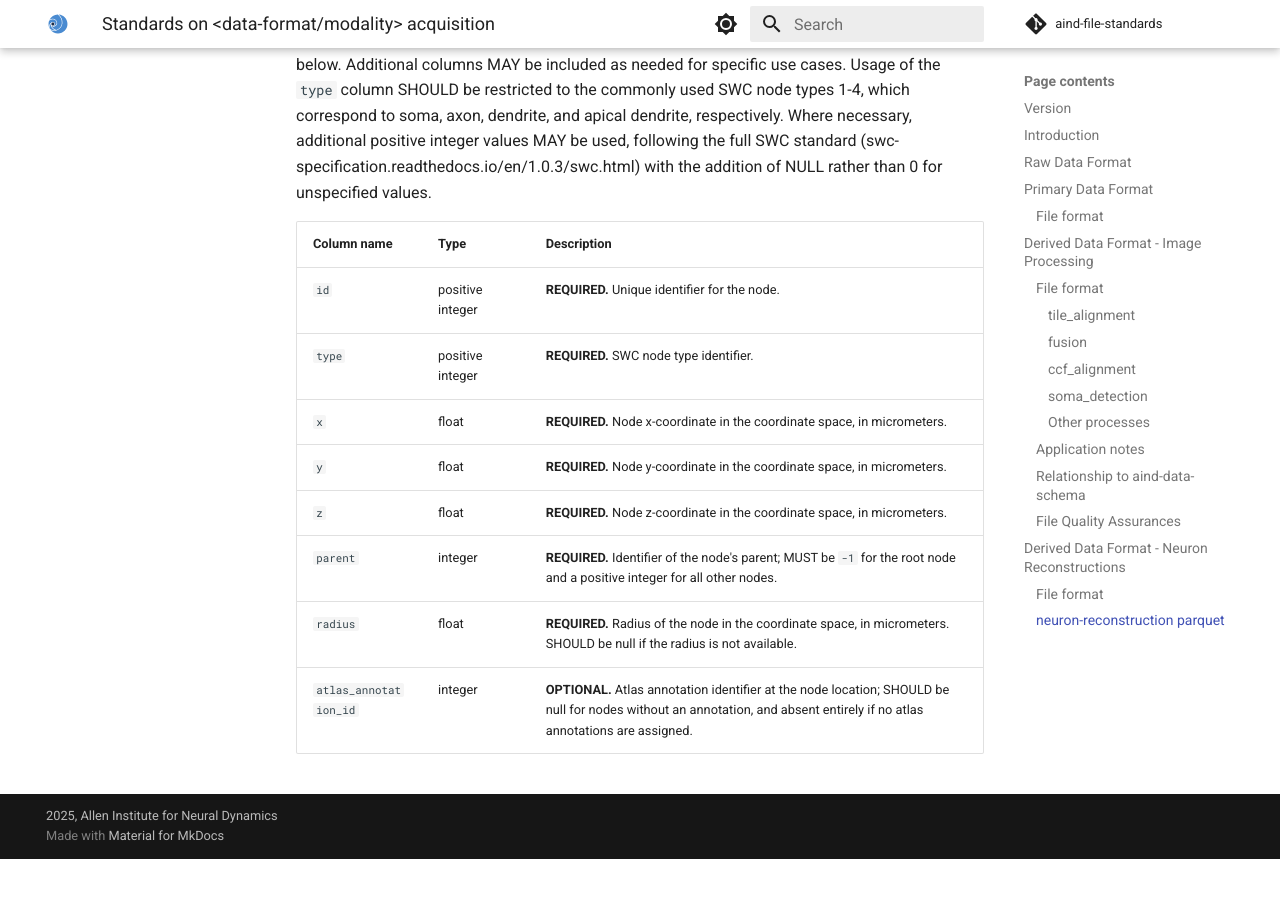
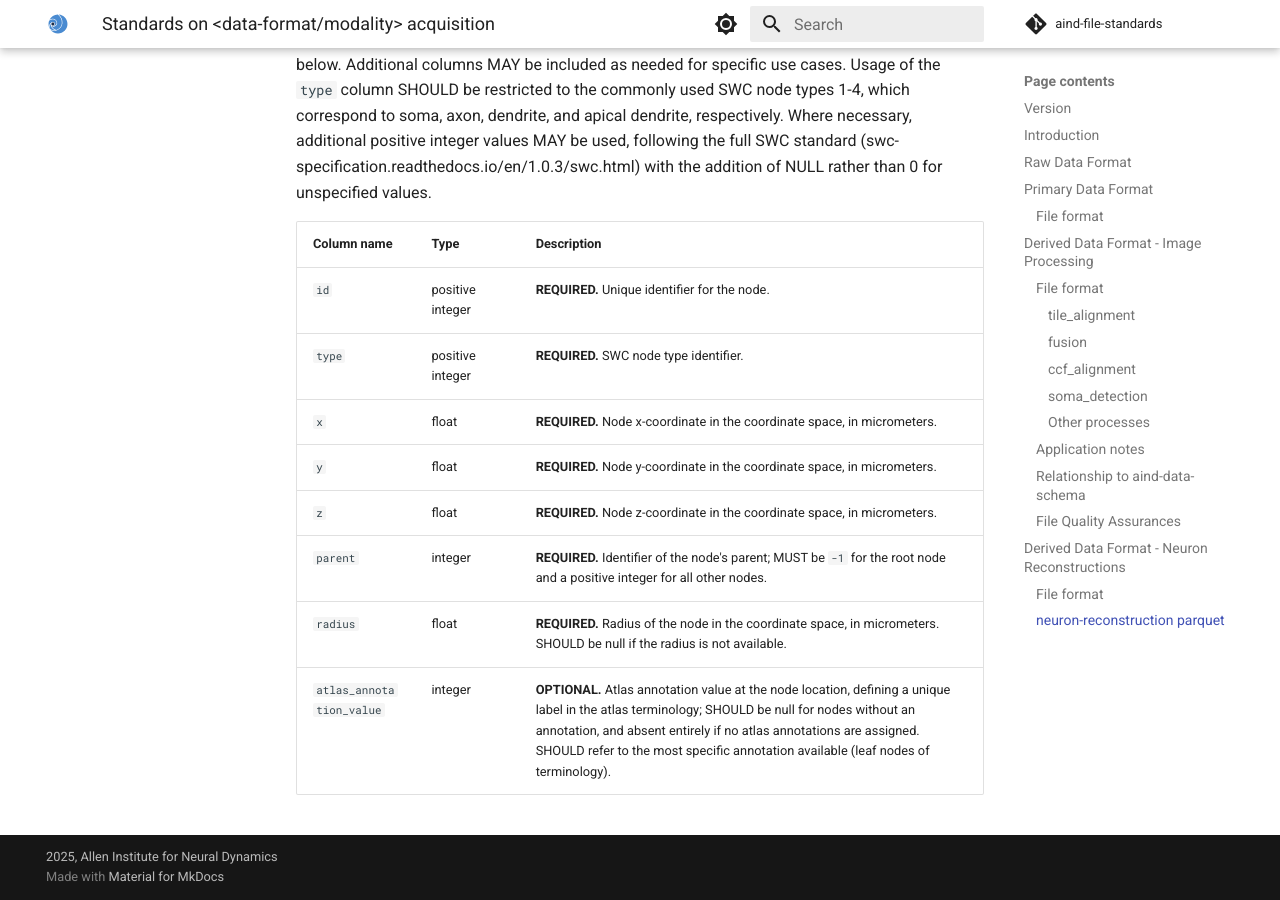
Before and after one commit to AllenNeuralDynamics/aind-file-standards, an MkDocs documentation site: the page built from docs/file_formats/exaspim.md, in a window 1280 px wide and 900 px high, scrolled down 3674 px. Built offline with MkDocs 1.6.1 and Material for MkDocs 9.7.7, drawn with Linux system fonts in a browser that asks for light colours; comment, search, counter and statistics services are not loaded; before the commit the page ends 4533 px from its top, so only the background shows below that.

Commit message:
clarify annotation value column

```diff
--- a/docs/file_formats/exaspim.md
+++ b/docs/file_formats/exaspim.md
@@ -127,4 +127,4 @@ Where necessary, additional positive integer values MAY be used, following the f
 | `z` | float | **REQUIRED.** Node z-coordinate in the coordinate space, in micrometers. |
 | `parent` | integer | **REQUIRED.** Identifier of the node's parent; MUST be `-1` for the root node and a positive integer for all other nodes. |
 | `radius` | float | **REQUIRED.** Radius of the node in the coordinate space, in micrometers. SHOULD be null if the radius is not available. |
-| `atlas_annotation_id` | integer | **OPTIONAL.** Atlas annotation identifier at the node location; SHOULD be null for nodes without an annotation, and absent entirely if no atlas annotations are assigned. |
+| `atlas_annotation_value` | integer | **OPTIONAL.** Atlas annotation value at the node location, defining a unique label in the atlas terminology; SHOULD be null for nodes without an annotation, and absent entirely if no atlas annotations are assigned. SHOULD refer to the most specific annotation available (leaf nodes of terminology). |
```
